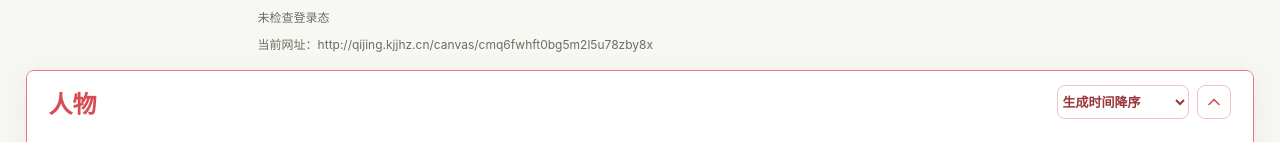
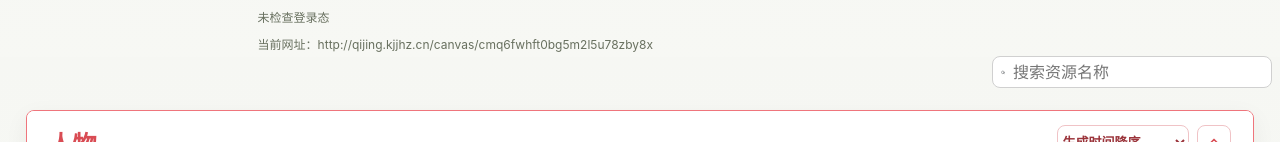
Before and after one commit to LiuMingXu888/ovO_create_video_platform, a React (Vite) app: page / in a window 1280 px wide. Shown: the part 220-362 px from the top of the page. Built offline with nearby package versions, Linux system fonts and the light colour scheme.

Commit message:
feat: 资源搜索(分组结果+引用/预览/下载/删除)(feat2)

```diff
--- a/src/App.tsx
+++ b/src/App.tsx
@@ -1,5 +1,6 @@
 import { useEffect, useMemo, useReducer, useRef, useState } from "react";
 import { AppHeader } from "./components/AppHeader";
+import { AssetSearch } from "./components/AssetSearch";
 import { type AppMode } from "./components/ModeSwitch";
 import { AssetSection } from "./components/AssetSection";
 import { CanvasControls } from "./components/CanvasControls";
@@ -271,6 +272,7 @@ export function App() {
   const [references, setReferences] = useState<ReferenceItem[]>([]);
   const [referenceIssues, setReferenceIssues] = useState<ReferenceIssue[]>([]);
   const [previewAsset, setPreviewAsset] = useState<CanvasAsset | null>(null);
+  const [searchPreviewResults, setSearchPreviewResults] = useState<CanvasAsset[] | null>(null);
   const [promptInfoAsset, setPromptInfoAsset] = useState<CanvasAsset | null>(null);
   const [canvasUrl, setCanvasUrl] = useState("http://qijing.kjjhz.cn/canvas/cmq6fwhft0bg5m2l5u78zby8x");
   const [canvasName, setCanvasName] = useState("未命名画布");
@@ -425,13 +427,14 @@ export function App() {
     );
   }, [assets, defaultAssetOrder, sortModes]);
 
-  const previewAssets = useMemo(
+  const defaultPreviewAssets = useMemo(
     () =>
       sectionDefinitions.flatMap((section) =>
         assetsByCategory[section.id].filter((asset) => asset.status !== "generating" && asset.status !== "failed")
       ),
     [assetsByCategory]
   );
+  const previewAssets = searchPreviewResults ?? defaultPreviewAssets;
   const previewIndex = previewAsset ? previewAssets.findIndex((asset) => asset.id === previewAsset.id) : -1;
 
   function toggleSection(category: AssetCategory) {
@@ -797,6 +800,7 @@ export function App() {
 
   function handleAssetAction(asset: CanvasAsset, action: AssetAction) {
     if (action === "preview") {
+      setSearchPreviewResults(null);
       setPreviewAsset(asset);
       return;
     }
@@ -1823,6 +1827,17 @@ export function App() {
         onRestoreSnapshot={(id) => void handleRestoreSnapshot(id)}
         onOpenQijing={() => void companyApiFacade.openCanvas("http://qijing.kjjhz.cn/", "plain")}
       />
+
+      <div className="asset-search-bar">
+        <AssetSearch
+          assets={assets}
+          onAction={handleAssetAction}
+          onPreview={(asset, results) => {
+            setSearchPreviewResults(results);
+            setPreviewAsset(asset);
+          }}
+        />
+      </div>
 
       <div className="asset-workspace">
         {sectionDefinitions.map((section) => (
--- /dev/null
+++ b/src/components/AssetSearch.tsx
@@ -0,0 +1,56 @@
+import { Download, Maximize2, Plus, Search, Trash2 } from "lucide-react";
+import { useState } from "react";
+import { searchAssets } from "../lib/assetSearch";
+import type { AssetAction, CanvasAsset } from "../types";
+
+interface AssetSearchProps {
+  assets: CanvasAsset[];
+  onAction: (asset: CanvasAsset, action: AssetAction) => void;
+  onPreview: (asset: CanvasAsset, results: CanvasAsset[]) => void;
+}
+
+export function AssetSearch({ assets, onAction, onPreview }: AssetSearchProps) {
+  const [query, setQuery] = useState("");
+  const groups = searchAssets(assets, query);
+  const flat = groups.flatMap((g) => g.items);
+
+  return (
+    <div className="asset-search">
+      <div className="asset-search-input">
+        <Search size={15} />
+        <input
+          type="search"
+          role="searchbox"
+          aria-label="搜索资源"
+          placeholder="搜索资源名称"
+          value={query}
+          onChange={(e) => setQuery(e.currentTarget.value)}
+        />
+      </div>
+      {query.trim() && (
+        <div className="asset-search-results" aria-label="搜索结果">
+          {groups.length === 0 ? (
+            <div className="asset-search-empty">无匹配</div>
+          ) : (
+            groups.map((group) => (
+              <div key={group.category} className="asset-search-group">
+                <div className="asset-search-group-title">{group.title}</div>
+                {group.items.map((asset) => (
+                  <div key={asset.id} className="asset-search-row">
+                    <span className="asset-search-name" title={asset.name}>{asset.name}</span>
+                    <div className="asset-search-actions">
+                      <button type="button" title="加入引用" aria-label={`加入引用 ${asset.name}`} onClick={() => onAction(asset, "insert")}><Plus size={14} /></button>
+                      <button type="button" title="放大预览" aria-label={`放大预览 ${asset.name}`} onClick={() => onPreview(asset, flat)}><Maximize2 size={14} /></button>
+                      <button type="button" title="下载" aria-label={`下载 ${asset.name}`} onClick={() => onAction(asset, "download")}><Download size={14} /></button>
+                      <button type="button" title="删除" aria-label={`删除 ${asset.name}`} onClick={() => onAction(asset, "delete")}><Trash2 size={14} /></button>
+                    </div>
+                  </div>
+                ))}
+              </div>
+            ))
+          )}
+        </div>
+      )}
+    </div>
+  );
+}
--- /dev/null
+++ b/src/lib/assetSearch.ts
@@ -0,0 +1,19 @@
+import type { AssetCategory, CanvasAsset } from "../types";
+
+const ORDER: { category: AssetCategory; title: string }[] = [
+  { category: "characters", title: "人物" },
+  { category: "scenes", title: "场景" },
+  { category: "props", title: "道具" },
+  { category: "audio", title: "音频" },
+  { category: "video", title: "视频" }
+];
+
+export function searchAssets(assets: CanvasAsset[], query: string) {
+  const q = query.trim().toLowerCase();
+  if (q.length === 0) return [];
+  return ORDER.map(({ category, title }) => ({
+    category,
+    title,
+    items: assets.filter((a) => a.category === category && a.name.toLowerCase().includes(q))
+  })).filter((g) => g.items.length > 0);
+}
--- a/src/styles.css
+++ b/src/styles.css
@@ -1453,3 +1453,16 @@ button {
 .prompt-info-thumb span { font-size: 12px; padding: 4px; text-align: center; }
 .prompt-info-prompt { margin: 0; padding-left: 18px; overflow-y: auto; max-height: 50vh; line-height: 1.6; }
 .prompt-info-empty { color: #888; }
+
+/* AssetSearch */
+.asset-search-bar { display: flex; justify-content: flex-end; padding: 4px 8px; }
+.asset-search { position: relative; width: 280px; }
+.asset-search-input { display: flex; align-items: center; gap: 6px; border: 1px solid #d0d0d0; border-radius: 8px; padding: 4px 8px; background: #fff; }
+.asset-search-input input { border: none; outline: none; flex: 1; background: transparent; }
+.asset-search-results { position: absolute; right: 0; top: 110%; width: 360px; max-height: 60vh; overflow-y: auto; background: #fff; border: 1px solid #e0e0e0; border-radius: 10px; box-shadow: 0 8px 28px #0003; z-index: 50; padding: 6px; }
+.asset-search-group-title { font-size: 12px; font-weight: 600; color: #547980; padding: 6px 8px 2px; }
+.asset-search-row { display: flex; align-items: center; justify-content: space-between; gap: 8px; padding: 4px 8px; border-radius: 6px; }
+.asset-search-row:hover { background: #f3f3f3; }
+.asset-search-name { overflow: hidden; text-overflow: ellipsis; white-space: nowrap; }
+.asset-search-actions { display: flex; gap: 4px; flex: 0 0 auto; }
+.asset-search-empty { padding: 12px; color: #888; text-align: center; }
```
Also changed, not shown: 2 other files (tests, documents, lock files or other folders).
